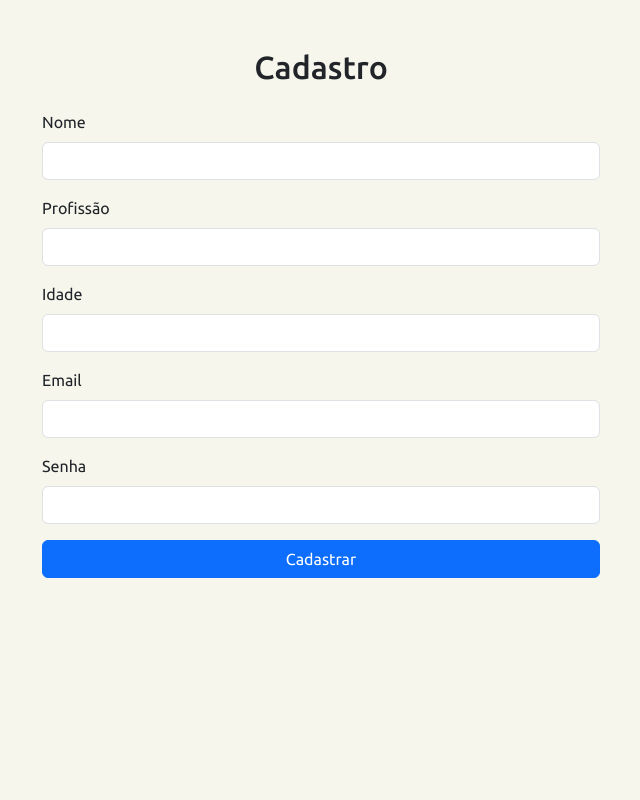
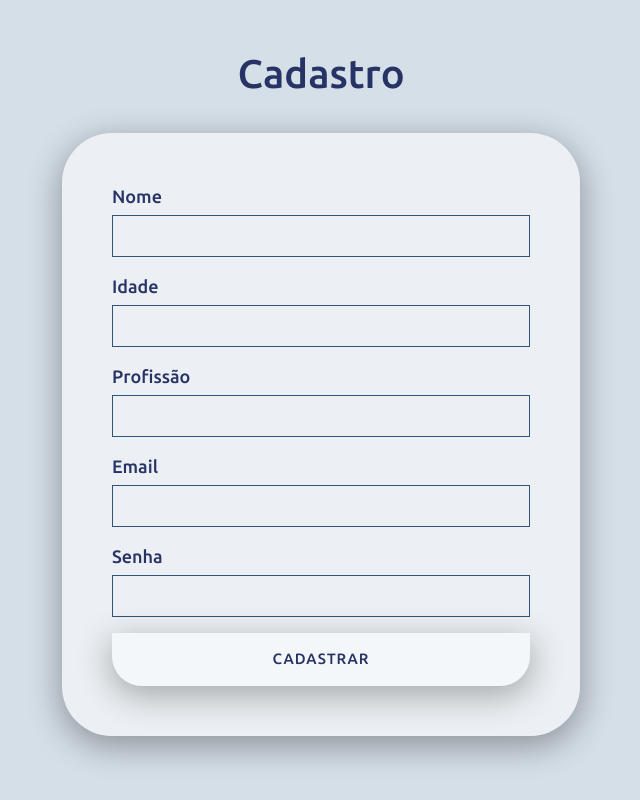
Before and after one commit to jakelinenogueira/to-do-list-app, a Next.js app: page /signup in a window 1280 px wide. Shown: the whole page, without its empty margins (319-959 px from the left). Built offline with nearby package versions, Linux system fonts and the light colour scheme.

Commit message:
css signup

```diff
--- a/src/app/login/Login.module.scss
+++ b/src/app/login/Login.module.scss
@@ -3,7 +3,6 @@
 
   .content {
     height: 100vh;
-    min-height: 550px;
     display: flex;
     flex-direction: column;
     align-items: center;
@@ -14,13 +13,12 @@
       font-size: 42px;
       font-weight: 600;
       color: #112142;
-      text-align: center;
     }
 
     form {
       margin: 0 15px;
       position: relative;
-      padding: 100px 50px;
+      padding: 100px 50px 50px;
       width: 518px;
       min-width: 360px;
       background-color: #ffffff8c;
@@ -73,7 +71,7 @@
 
     .btn_enter {
       padding: 15px 0;
-      width: 388px;
+      width: 100%;
       min-width: 270px;
       border: none;
       background-color: #ffffff69;
--- a/src/app/signup/Signup.module.scss
+++ b/src/app/signup/Signup.module.scss
@@ -0,0 +1,63 @@
+.signup {
+  background: #d5dfe8;
+  min-height: 100vh;
+
+  .content {
+    padding: 50px 0;
+    margin: 0 auto;
+    width: 518px;
+    display: flex;
+    flex-direction: column;
+    justify-content: center;
+
+    form {
+      padding: 50px;
+      background-color: #ffffff8c;
+      box-shadow: 0px 9px 33px 2px rgb(0 0 0 / 33%);
+      border-radius: 50px;
+    }
+
+    h1 {
+      margin-bottom: 35px;
+      text-align: center;
+      color: #273364;
+    }
+
+    label {
+      width: 100%;
+      margin-bottom: 5px;
+      font-size: 18px;
+      font-weight: 500;
+      color: #273364;
+    }
+
+    input {
+      width: 100%;
+      margin-bottom: 16px;
+      padding: 8px;
+      border: none;
+      background-color: transparent;
+      border: 1px solid #31547b;
+    }
+
+    button {
+      padding: 15px 0;
+      width: 100%;
+      min-width: 270px;
+      border: none;
+      background-color: #ffffff69;
+      border-radius: 0px 0px 30px 30px;
+      text-transform: uppercase;
+      color: #273364;
+      font-size: 15px;
+      font-weight: 500;
+      letter-spacing: 1px;
+      box-shadow: 0px 9px 33px 2px rgb(0 0 0 / 29%);
+    }
+
+    button:hover {
+      background-color: #273364;
+      color: #fff;
+    }
+  }
+}
--- a/src/app/signup/page.tsx
+++ b/src/app/signup/page.tsx
@@ -1,9 +1,11 @@
 "use client";
 import React, { useState } from 'react';
+import styles from './Signup.module.scss'
 import { auth } from '../../firebase';
 import { createUserWithEmailAndPassword } from 'firebase/auth';
 import { db } from '../../firebase';
 import { doc, setDoc } from 'firebase/firestore';
+import { useRouter } from 'next/navigation';
 
 const Signup: React.FC = () => {
   const [name, setName] = useState('');
@@ -12,6 +14,8 @@ const Signup: React.FC = () => {
   const [email, setEmail] = useState('');
   const [password, setPassword] = useState('');
   const [error, setError] = useState('');
+
+  const router = useRouter();
 
   const handleSubmit = async (e: React.FormEvent) => {
     e.preventDefault();
@@ -29,41 +33,47 @@ const Signup: React.FC = () => {
         email,
       });
 
-      // Redireciona para a página de login
-      window.location.href = '/login';
+      router.push('/login');
     } catch (err) {
       setError((err as Error).message);
     }
   };
 
   return (
-    <div className="container mt-5">
-      <h2 className="text-center mb-4">Cadastro</h2>
+    <div className={styles.signup}>
+          <div className="container">
+      <div className="row">
+        <div className="col-md-12">
+          <div className={styles.content}>
+            <h1>Cadastro</h1>
             {error && <div className="alert alert-danger">{error}</div>}
-      <form onSubmit={handleSubmit} className="w-50 mx-auto">
-        {/* Campos de entrada */}
-        <div className="mb-3">
-          <label htmlFor="name" className="form-label">Nome</label>
-          <input type="text" className="form-control" id="name" value={name} onChange={(e) => setName(e.target.value)} required />
+            <form onSubmit={handleSubmit}>
+              <div>
+                <label htmlFor="name">Nome</label>
+                <input type="text" id="name" value={name} onChange={(e) => setName(e.target.value)} required />
               </div>
-        <div className="mb-3">
-          <label htmlFor="profession" className="form-label">Profissão</label>
-          <input type="text" className="form-control" id="profession" value={profession} onChange={(e) => setProfession(e.target.value)} required />
+              <div>
+                <label htmlFor="age">Idade</label>
+                <input type="text" id="age" value={age} onChange={(e) => setAge(e.target.value)} required />
               </div>
-        <div className="mb-3">
-          <label htmlFor="age" className="form-label">Idade</label>
-          <input type="text" className="form-control" id="age" value={age} onChange={(e) => setAge(e.target.value)} required />
+              <div>
+                <label htmlFor="profession">Profissão</label>
+                <input type="text" id="profession" value={profession} onChange={(e) => setProfession(e.target.value)} required />
               </div>
-        <div className="mb-3">
-          <label htmlFor="email" className="form-label">Email</label>
-          <input type="email" className="form-control" id="email" value={email} onChange={(e) => setEmail(e.target.value)} required />
+              <div>
+                <label htmlFor="email">Email</label>
+                <input type="email" id="email" value={email} onChange={(e) => setEmail(e.target.value)} required />
               </div>
-        <div className="mb-3">
-          <label htmlFor="password" className="form-label">Senha</label>
-          <input type="password" className="form-control" id="password" value={password} onChange={(e) => setPassword(e.target.value)} required />
+              <div>
+                <label htmlFor="password">Senha</label>
+                <input type="password" id="password" value={password} onChange={(e) => setPassword(e.target.value)} required />
               </div>
-        <button type="submit" className="btn btn-primary w-100">Cadastrar</button>
+              <button type="submit">Cadastrar</button>
             </form>
+          </div>
+        </div>
+      </div>
+    </div>
     </div>
   );
 };
--- a/src/firebase.js
+++ b/src/firebase.js
@@ -3,13 +3,13 @@ import { getAuth } from "firebase/auth";
 import { getFirestore } from "firebase/firestore";
 
 const firebaseConfig = {
-  apiKey: "9eL4ussaFN-Dij2aS2wHySuwWQGRkuKW-g1KydEyAHE",
+  apiKey: "AIzaSyBc48UveCCMniagEMpo8FWVJw4V-panK0E",
   authDomain: "to-do-list-app-e7900.firebaseapp.com",
-  projectId: "SEU_PROJECT_ID",
-  storageBucket: "SEU_STORAGE_BUCKET",
-  messagingSenderId: "SEU_MESSAGING_SENDER_ID",
-  appId: "SEU_APP_ID",
-  measurementId: "SEU_MEASUREMENT_ID",
+  projectId: "to-do-list-app-e7900",
+  storageBucket: "to-do-list-app-e7900.firebasestorage.app",
+  messagingSenderId: "959134618040",
+  appId: "1:959134618040:web:9da7591057ab660fc87f4d",
+  measurementId: "G-B1M6F95FSB"
 };
 
 // Inicializa o Firebase
```
Also changed, not shown: src/app/login/page.tsx (+3 -4 lines). Lines whose indentation alone changed are shown as unchanged.
